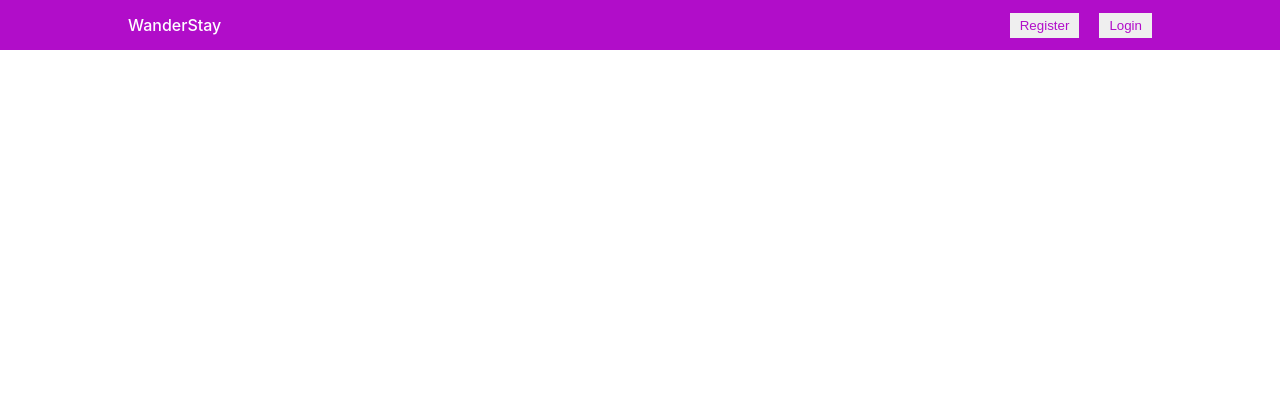
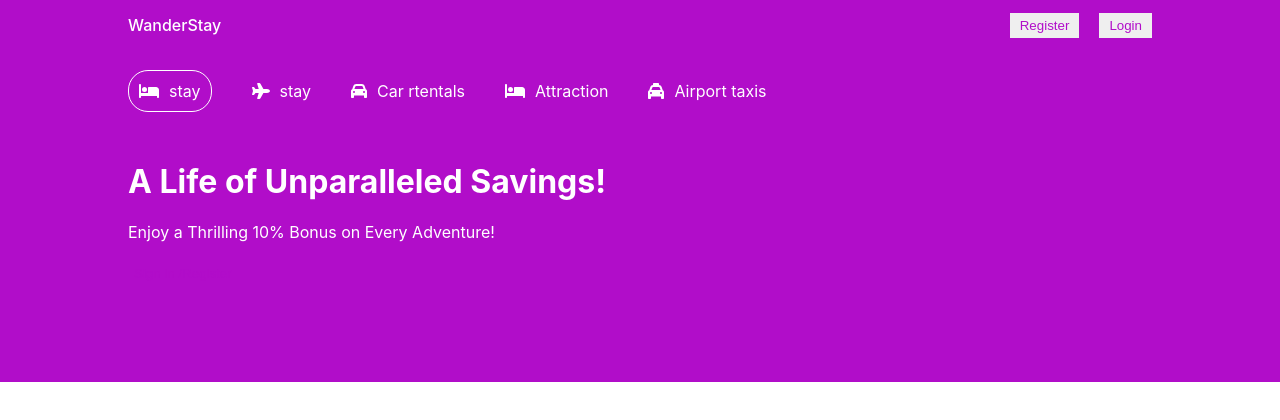
Before and after one commit to omarfurkan/Wander-stay, a React (Create React App) app: page / in a window 1280 px wide. Shown: the top 420 px of the page. Built offline with nearby package versions, Linux system fonts and the light colour scheme.

Commit message:
header section with css design done

```diff
--- a/package.json
+++ b/package.json
@@ -3,6 +3,10 @@
   "version": "0.1.0",
   "private": true,
   "dependencies": {
+    "@fortawesome/fontawesome-svg-core": "^6.4.0",
+    "@fortawesome/free-regular-svg-icons": "^6.4.0",
+    "@fortawesome/free-solid-svg-icons": "^6.4.0",
+    "@fortawesome/react-fontawesome": "^0.2.0",
     "@testing-library/jest-dom": "^5.16.5",
     "@testing-library/react": "^13.4.0",
     "@testing-library/user-event": "^13.5.0",
--- /dev/null
+++ b/src/components/header/Header.jsx
@@ -0,0 +1,47 @@
+import {
+  faBed,
+  faCar,
+  faPlane,
+  faTaxi,
+} from "@fortawesome/free-solid-svg-icons";
+import { FontAwesomeIcon } from "@fortawesome/react-fontawesome";
+import React from "react";
+import "./header.css";
+
+const Header = () => {
+  return (
+    <div className="header">
+      <div className="headerContainer">
+        <div className="headerList">
+          <div className="headerListItem active">
+            <FontAwesomeIcon icon={faBed} />
+            <span>stay</span>
+          </div>
+          <div className="headerListItem">
+            <FontAwesomeIcon icon={faPlane} />
+            <span>stay</span>
+          </div>
+          <div className="headerListItem">
+            <FontAwesomeIcon icon={faCar} />
+            <span>Car rtentals</span>
+          </div>
+          <div className="headerListItem">
+            <FontAwesomeIcon icon={faBed} />
+            <span>Attraction</span>
+          </div>
+          <div className="headerListItem">
+            <FontAwesomeIcon icon={faTaxi} />
+            <span>Airport taxis</span>
+          </div>
+        </div>
+        <h1 className="headerTitle">A Life of Unparalleled Savings!</h1>
+        <p className="headerDesc">
+          Enjoy a Thrilling 10% Bonus on Every Adventure!
+        </p>
+        <button className="headerBtn">Sign in /Register</button>
+      </div>
+    </div>
+  );
+};
+
+export default Header;
--- /dev/null
+++ b/src/components/header/header.css
@@ -0,0 +1,45 @@
+.header {
+  background-color: #b10dc9;
+  color: white;
+  display: flex;
+  justify-content: center;
+}
+
+.headerContainer {
+  width: 100%;
+  max-width: 1024px;
+  margin: 20px 0px 100px 0px;
+}
+
+.headerList {
+  display: flex;
+  gap: 40px;
+  margin-bottom: 50px;
+}
+
+.headerListItem {
+  display: flex;
+  align-items: center;
+  gap: 10px;
+}
+
+.headerListItem.active {
+  border: 1px solid white;
+  padding: 10px;
+  border-radius: 20px;
+}
+
+.headerTitle {
+  background-color: #b10dc9;
+  color: white;
+}
+.headerDesc {
+  margin: 20px 0;
+}
+.headerBtn {
+  background-color: #b10dc9;
+  color: #b10dc9;
+  font-weight: 500;
+  border: none;
+  cursor: pointer;
+}
--- a/src/pages/home/Home.jsx
+++ b/src/pages/home/Home.jsx
@@ -1,11 +1,13 @@
 import React from "react";
 import "./home.css";
 import Navbar from "../../components/navbar/Navbar";
+import Header from "../../components/header/Header";
 
 const Home = () => {
   return (
     <div>
       <Navbar />
+      <Header />
     </div>
   );
 };
--- a/src/pages/hotel/Hotel.jsx
+++ b/src/pages/hotel/Hotel.jsx
@@ -1,5 +1,4 @@
 import React from "react";
-import Navbar from "../../components/navbar/Navbar";
 
 const Hotel = () => {
   return <div>hotel</div>;
```
Also changed, not shown: 1 other file (tests, documents, lock files or other folders).
